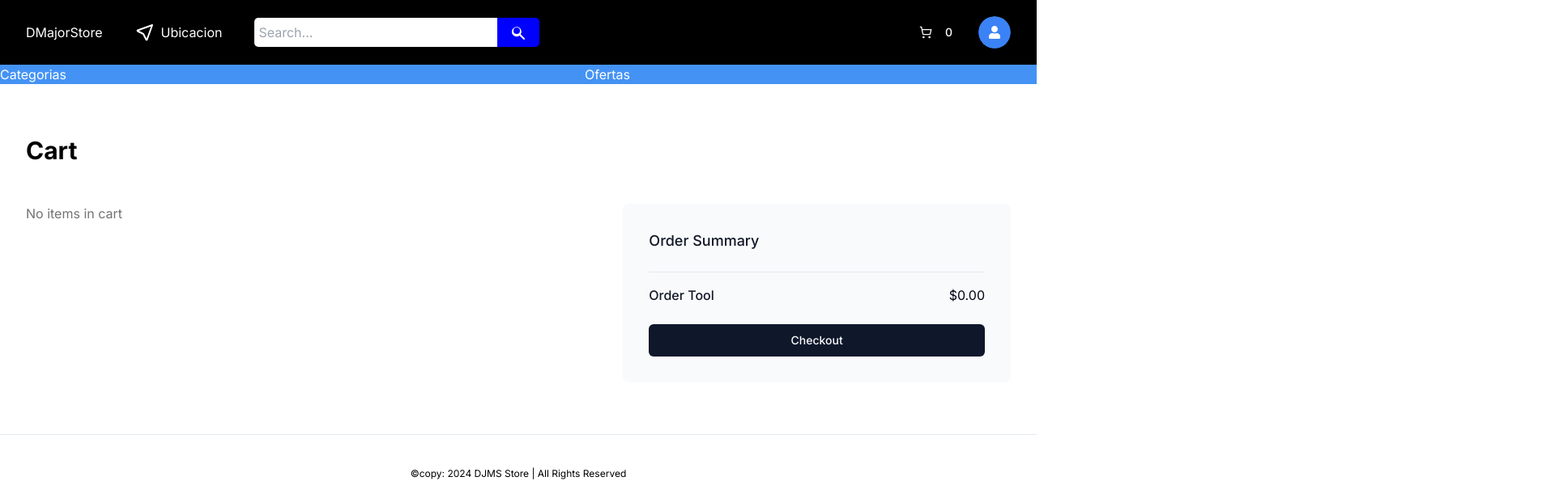
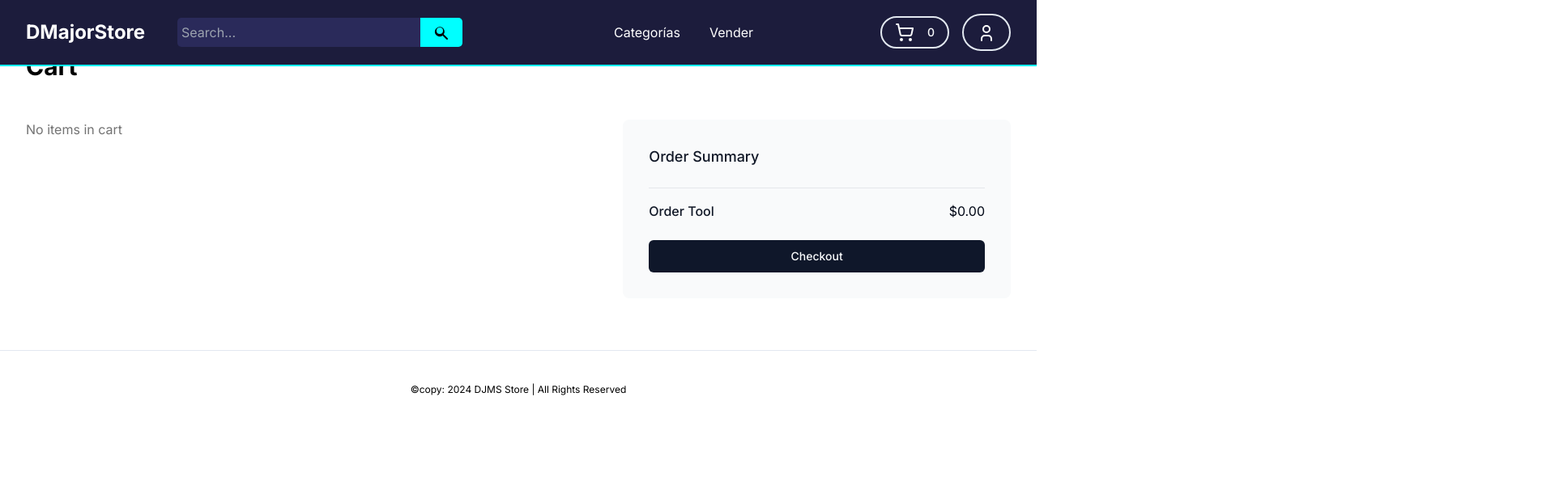
Before and after one commit to DJMS-Team/djms-front, a Next.js app: page /cart in a window 1280 px wide. Shown: the top 616 px of the page at 81% size, 1920 px wide, since content can reach past the window. Built offline with nearby package versions, Linux system fonts and the light colour scheme.

Commit message:
feat: Change navbar, colors and hidde/show

```diff
--- a/components/navbar.module.css
+++ b/components/navbar.module.css
@@ -1,15 +1,33 @@
+.navbar {
+  background-color: #1c1c3c; /* Dark blue background */
+  border-bottom: 2px solid #0ff; /* Neon border */
+  transition: transform 0.3s ease-in-out;
+  position: fixed;
+  width: 100%;
+  top: 0;
+  z-index: 10;
+}
+
+.navbar.show {
+  transform: translateY(0);
+}
+
+.navbar.hide {
+  transform: translateY(-100%);
+}
 
 .searchInput {
   width: 100%;
   padding: 5px;
   border-radius: 5px 0 0 5px;
   border: none;
-
+  background-color: #2a2a5a; /* Darker input background */
+  color: white;
 }
 
 .searchButton {
-  background-color: blue;
-  color: white;
+  background-color: #0ff; /* Neon button background */
+  color: black;
   padding: 8px 16px;
   border: none;
   border-radius: 0 5px 5px 0;
@@ -17,40 +35,40 @@
   margin-right: 30px;
 }
 
-.userInfo {
-  background-color: rgb(255, 0, 238);
-  color: white;
-  display: block;
-  width: 40px;
-  height: 40px;
-  border-radius: 90px;
-  cursor: pointer;
-  margin-right: 160px;
-}
 .bottomBar {
-  background-color: rgb(68, 147, 244);
-  /* display: flex;
-  align-items: center;
-  padding: 5px; */
+  background-color: #1c1c3c; /* Dark blue background */
+  padding: 5px;
 }
 
 .bottomContent {
-  /* margin-left: 18%; */
+  display: flex;
+  justify-content: space-around;
 }
 
 .bottomItems {
-  margin-right: 50%;
-  color: white;
-
+  color: #0ff; /* Neon text */
+  text-decoration: none;
 }
 
+.bottomItems:hover {
+  color: #fff;
+}
 
 .navLinks {
   display: flex;
   justify-content: space-between;
   align-items: center;
   flex-wrap: nowrap;
+}
 
+.navLink {
+  padding: 10px;
+  border-radius: 5px;
+  transition: background-color 0.3s;
+}
+
+.navLink:hover {
+  background-color: rgba(0, 255, 255, 0.2);
 }
 
 @media (min-width: 768px) {
@@ -74,16 +92,21 @@
   .searchButton {
     margin-top: 8px;
   }
-  .userInfo {
-    width: 75px;
-    height: 40px;
-    border-radius: 90px;
+
+  .bottomContent {
+    flex-direction: column;
+    align-items: center;
   }
 
-  .userInfo {
-    margin-top: 7px;
+  .bottomItems {
+    margin: 10px 0;
   }
+}
 
+.text-neon {
+  color: #0ff !important; /* Neon text */
+}
 
-
+.border-neon {
+  border-color: #0ff; /* Neon border */
 }
--- a/components/navbar.tsx
+++ b/components/navbar.tsx
@@ -1,7 +1,7 @@
 'use client'
-import React, { use, useEffect, useState } from 'react';
+import React, { useEffect, useState } from 'react';
 import styles from './navbar.module.css';
-import { IconCircuitSwitchClosed, IconMenu, IconShoppingCartFilled, IconShoppingBag, IconLocation } from '@tabler/icons-react';
+import { IconMenu } from '@tabler/icons-react';
 import { useCart } from '@/hooks/cart/use-cart';
 import { Button } from './ui/button';
 import { ShoppingCart } from 'lucide-react';
@@ -11,43 +11,55 @@ import { UserButton } from './profile/user-button-page';
 export const Navbar = () => {
   const [isClick, setIsClick] = useState(false);
   const [searchTerm, setSearchTerm] = useState('');
-
   const [isMounted, setIsMounted] = useState(false);
+  const [showNavbar, setShowNavbar] = useState(true);
+  const [lastScrollY, setLastScrollY] = useState(0);
 
   useEffect(() => {
     setIsMounted(true);
+  }, []);
 
-  }, [])
+  useEffect(() => {
+    const handleScroll = () => {
+      const currentScrollY = window.scrollY;
 
-  const cart = useCart()
-  const router = useRouter()
+      if (currentScrollY < lastScrollY || currentScrollY <= 600) {
+        setShowNavbar(true);
+      } else {
+        setShowNavbar(false);
+      }
+
+      setLastScrollY(currentScrollY);
+    };
+
+    window.addEventListener('scroll', handleScroll);
+
+    return () => {
+      window.removeEventListener('scroll', handleScroll);
+    };
+  }, [lastScrollY]);
+
+  const cart = useCart();
+  const router = useRouter();
 
   const toggleNavbar = (event: React.MouseEvent) => {
-    //setIsClick(!isClick);
+    setIsClick(!isClick);
   };
 
-
   return (
-
-      <nav className="bg-black">
+    <nav className={`${styles.navbar} ${showNavbar ? styles.show : styles.hide}`}>
       <div className="max-w-7xl mx-auto px-4 sm:px-6 lg:px-8">
         <div className="flex items-center justify-between h-20">
           <div className="flex items-center">
             <div className="flex-shrink-0">
-                <a href="/" className="text-white">DMajorStore</a>
-              </div>
-              <div className="flex items-center ml-10">
-                <IconLocation className="text-white mr-2" />
-                <a href="/" className="text-white ">
-                  Ubicacion
-                </a>
+              <a href="/" className="text-white text-2xl font-bold">DMajorStore</a>
             </div>
             <form className={`ml-10 flex ${styles.formContainer}`}>
               <input
                 type="text"
                 placeholder="Search..."
                 value={searchTerm}
-                  //onChange={handleSearchChange}
+                onChange={(e) => setSearchTerm(e.target.value)}
                 className={styles.searchInput}
               />
               <button type="submit" className={styles.searchButton}>
@@ -57,10 +69,14 @@ export const Navbar = () => {
               </button>
             </form>
           </div>
+          <div className="flex items-center justify-center flex-grow space-x-4">
+            <a href="/" className={`${styles.navLink} text-white`}>Categorías</a>
+            <a href="/" className={`${styles.navLink} text-white`}>Vender</a>
+          </div>
           <div className="flex items-center space-x-4">
-              <Button onClick={()=>router.push('/cart')} className='flex items-center rounded-full bg-black px-4 py-2'>
-                <ShoppingCart className="inline-block mr-2 size-4"/>
-                <span className="ml-2 text-sm font-medium text-white ">
+            <Button onClick={() => router.push('/cart')} className='flex items-center rounded-full bg-transparent px-4 py-2 border-2 border-neon'>
+              <ShoppingCart className="inline-block mr-2 text-neon"/>
+              <span className="ml-2 text-sm font-medium text-neon">
                 {cart.items.length}
               </span>
             </Button>
@@ -68,35 +84,11 @@ export const Navbar = () => {
           </div>
           <div className="md:hidden flex items-center">
             <button onClick={toggleNavbar} className="p-2 rounded-md text-white focus:outline-none focus:ring-2 focus:ring-inset focus:ring-white">
-                {isClick ? <IconCircuitSwitchClosed /> : <IconMenu />}
+              <IconMenu />
             </button>
           </div>
         </div>
       </div>
-        {isClick && (
-          <div className='px-2 pt-2 pb-3 space-y-1 sm:px-3'>
-            <a href="/" className="text-white hover:bg-white hover:text-black rounded-lg p-2">
-              Carrito
-            </a>
-          </div>
-        )}
-        <div className={styles.bottomBar}>
-          <div className={styles.bottomContent}>
-            <a href="/" className={styles.bottomItems}>
-              Categorias
-            </a>
-            <a href="/" className={styles.bottomItems}>
-              Ofertas
-            </a>
-            <a href="/" className={styles.bottomItems}>
-              Vender
-            </a>
-            <a href="/" className={styles.bottomItems}>
-              PQRS/Ayuda
-            </a>
-          </div>
-        </div>
     </nav>
-
   );
 };
--- a/components/profile/user-button-page.tsx
+++ b/components/profile/user-button-page.tsx
@@ -17,6 +17,7 @@ import { LogoutButton } from '../dashboard/logout-button';
 import Link from 'next/link';
 import { LogOut, User } from 'lucide-react';
 import Cookies from 'js-cookie';
+import { IconUser } from '@tabler/icons-react';
 
 export const UserButton = () => {
     let id = null;
@@ -32,14 +33,10 @@ export const UserButton = () => {
     }
 
     return (
-        <DropdownMenu>
+        <div className='flex items-center rounded-full bg-transparent px-4 py-2 border-2 border-neon'>
+            <DropdownMenu>
             <DropdownMenuTrigger>
-                <Avatar>
-                    <AvatarImage />
-                    <AvatarFallback className='bg-blue-500'>
-                        <FaUser className='text-white' />
-                    </AvatarFallback>
-                </Avatar>
+                <IconUser className="inline-block text-white" />
             </DropdownMenuTrigger>
             <DropdownMenuContent className='w-40' align='end'>
                 <DropdownMenuItem>
@@ -63,5 +60,6 @@ export const UserButton = () => {
                 </LogoutButton>
             </DropdownMenuContent>
         </DropdownMenu>
+        </div>
     );
 };
```
Also changed, not shown: app/page.tsx (+4 -4 lines). Lines whose indentation alone changed are shown as unchanged.
